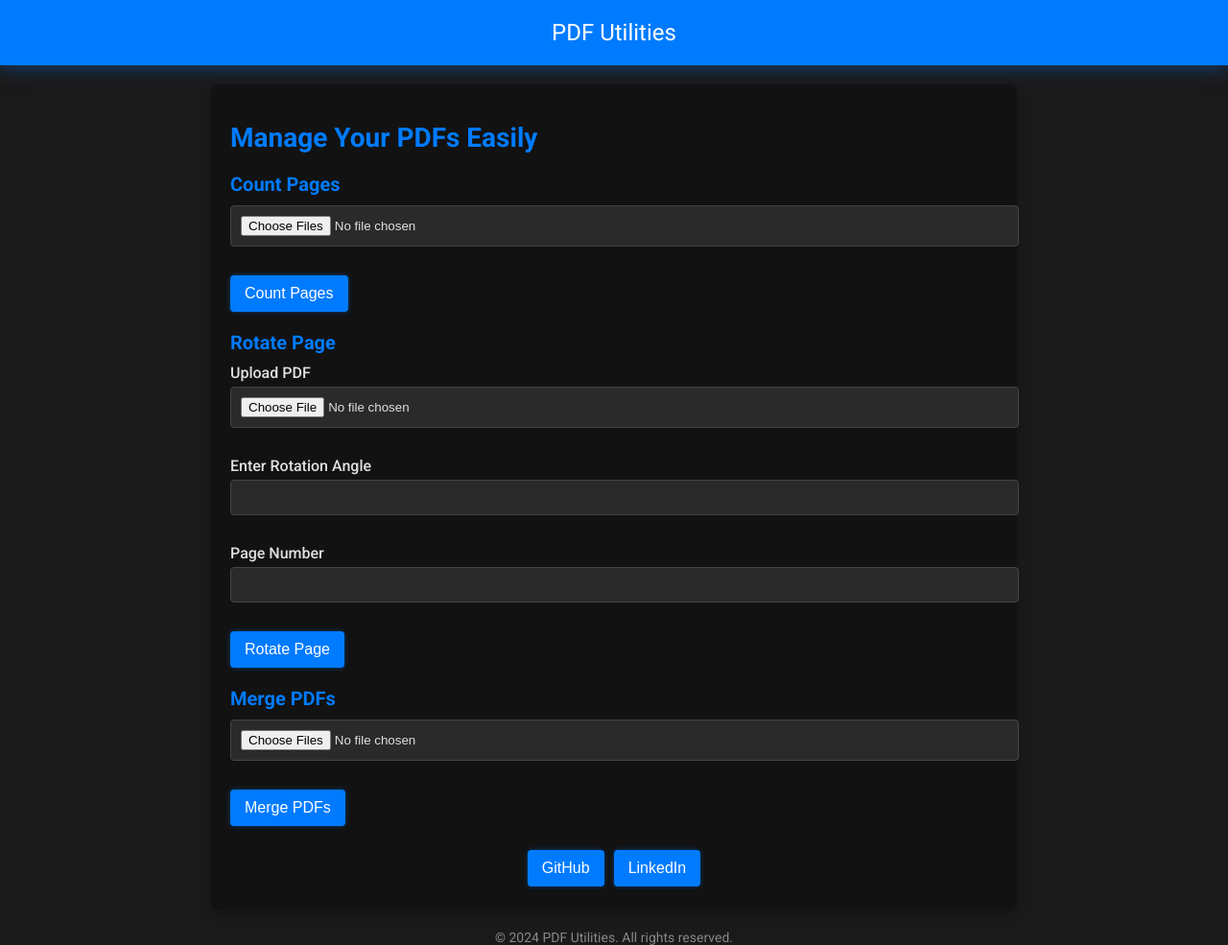
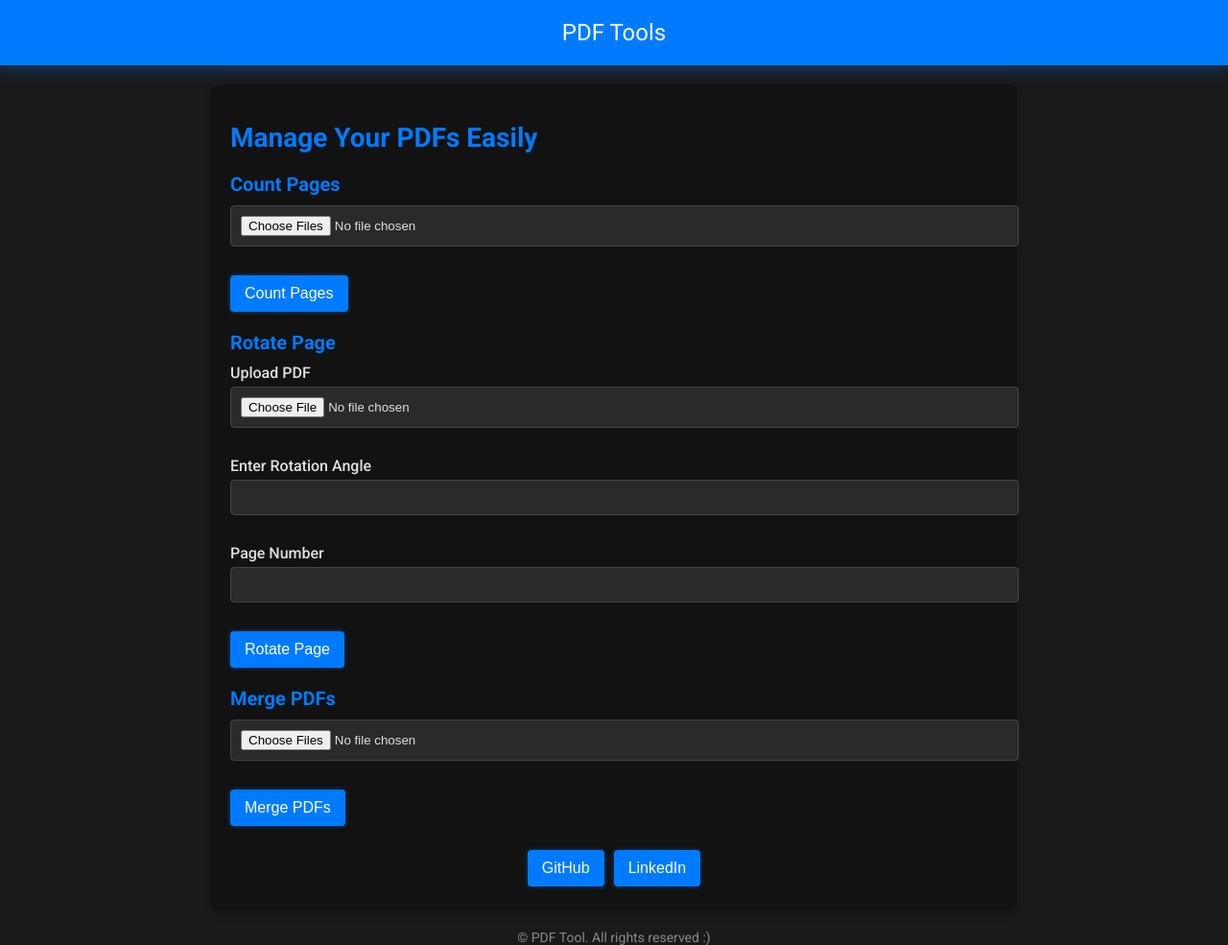
Before and after one commit to vvvv5215/PDF_Utilitlies, a Flask app: page / in a window 1280 px wide. Shown: the whole page at 96% size. Run offline with Flask 3, Linux system fonts and the light colour scheme; parts of the project's set-up code (start-up, migrations or seed data) failed here and were passed over.

Commit message:
Update index.html

```diff
--- a/templates/index.html
+++ b/templates/index.html
@@ -3,7 +3,7 @@
 <head>
     <meta charset="UTF-8">
     <meta name="viewport" content="width=device-width, initial-scale=1.0">
-    <title>PDF Utilities</title>
+    <title>PDF Tools</title>
     <link rel="stylesheet" href="styles.css">
     <link href="https://fonts.googleapis.com/css2?family=Roboto:wght@400;500;700&display=swap" rel="stylesheet">
     <style>
@@ -138,7 +138,7 @@
 </head>
 <body>
     <header>
-        PDF Utilities
+        PDF Tools
     </header>
     <main>
         {% with messages = get_flashed_messages() %}
@@ -192,7 +192,7 @@
         </div>
     </main>
     <footer>
-        &copy; 2024 PDF Utilities. All rights reserved.
+        &copy; PDF Tool. All rights reserved :)
     </footer>
 </body>
 </html>
```
